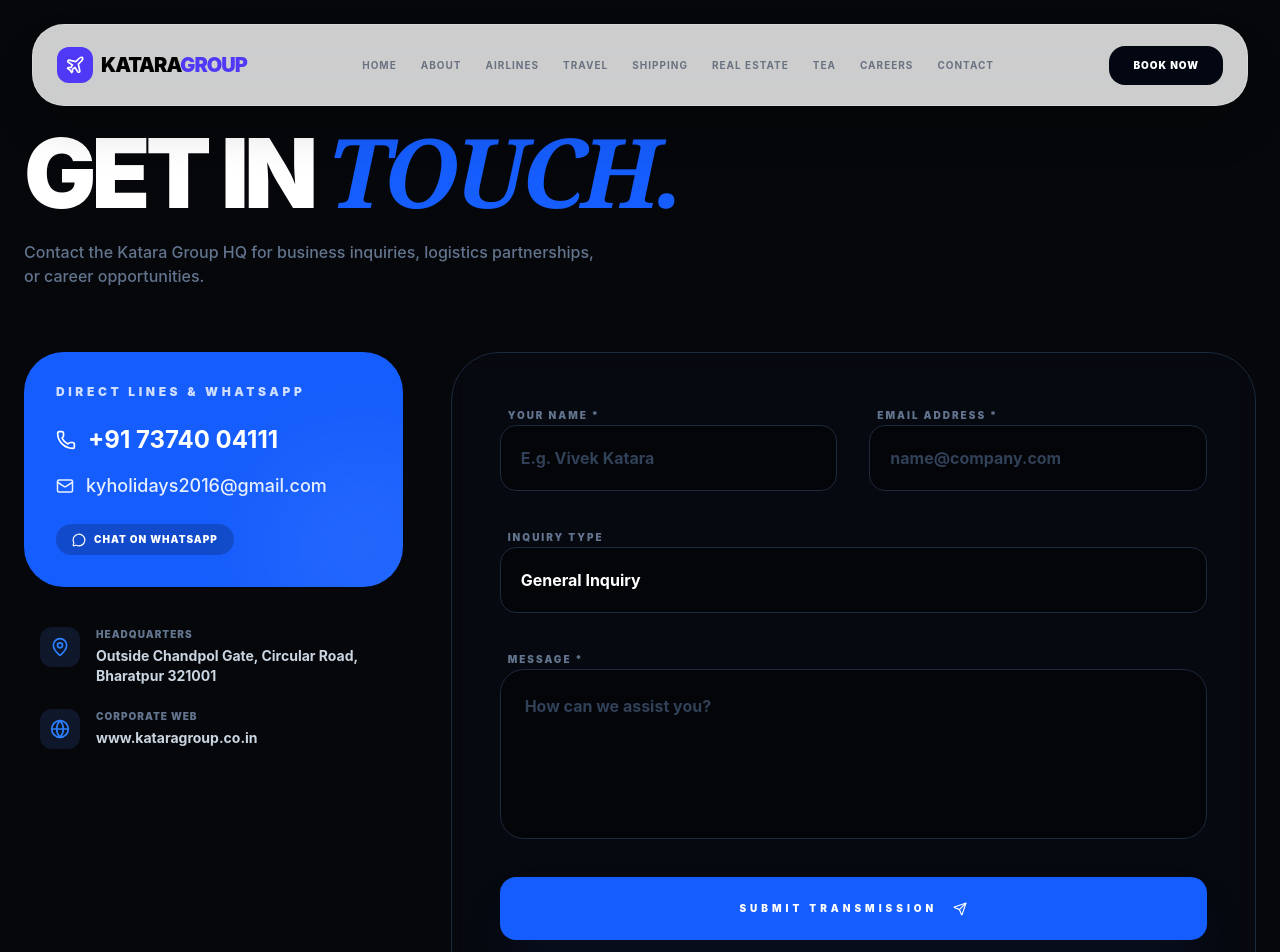
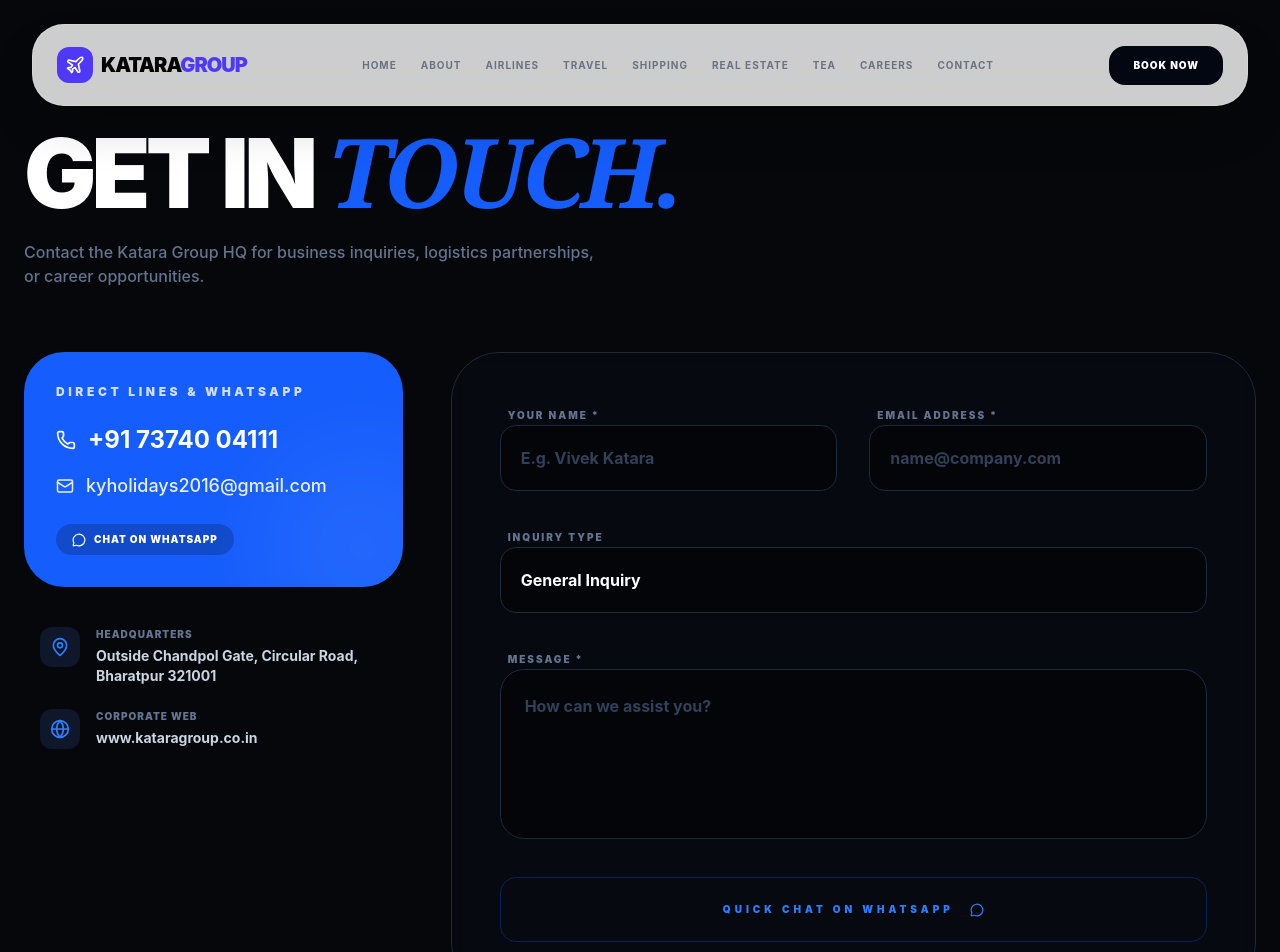
Before and after one commit to kataragroup9-tech/KataraGroup, a React (Vite) app in the folder client/: page /contact in a window 1280 px wide. Shown: the top 952 px of the page. Built offline with nearby package versions, Linux system fonts and the light colour scheme.

Commit message:
Update Contact.jsx

```diff
--- a/client/src/pages/Contact.jsx
+++ b/client/src/pages/Contact.jsx
@@ -156,14 +156,6 @@
 
               <div className="flex flex-col gap-4">
                 <button
-                  disabled={isSubmitting}
-                  className={`w-full py-6 rounded-2xl font-black uppercase tracking-[0.4em] text-[10px] transition-all flex items-center justify-center gap-4 ${isSubmitting ? 'bg-slate-800 text-slate-500 cursor-not-allowed' : 'bg-blue-600 text-white hover:bg-white hover:text-blue-600 shadow-2xl shadow-blue-900/20'}`}
-                >
-                  {isSubmitting ? 'Transmitting...' : 'Submit Transmission'}
-                  {!isSubmitting && <Send size={14} />}
-                </button>
-
-                <button
                   type="button"
                   onClick={handleWhatsAppChat}
                   className="w-full py-6 rounded-2xl font-black uppercase tracking-[0.4em] text-[10px] border border-blue-600/30 text-blue-500 hover:bg-blue-600/10 transition-all flex items-center justify-center gap-4"
```
